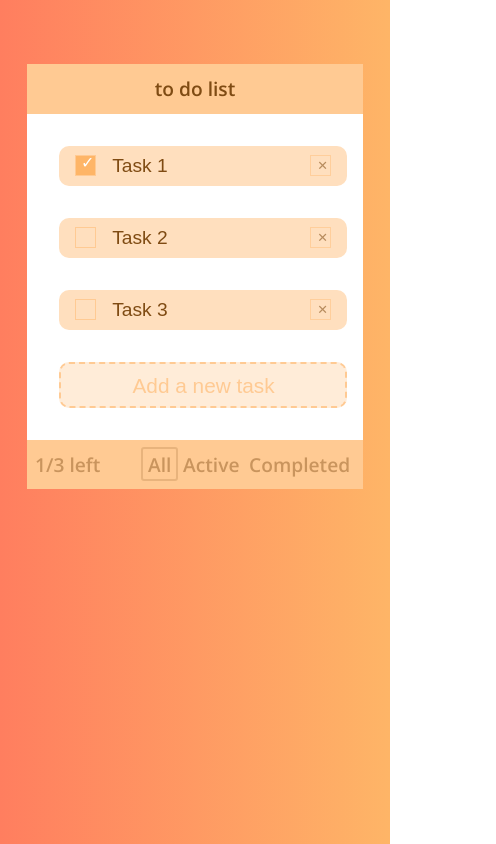
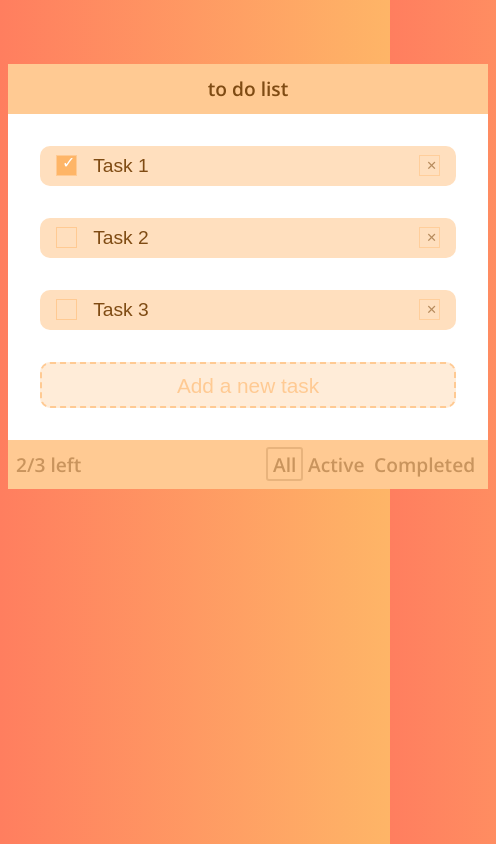
Before and after one commit to ViacheslavChuvalkiy/WebDad-project-3-Vue, a Vue app: page / in a window 390 px wide. Shown: the whole page, 496 px wide, since content can reach past the window. Built offline with nearby package versions, Linux system fonts and the light colour scheme.

Commit message:
Vuex was connected to App, remain to realized the filter function

```diff
--- a/package.json
+++ b/package.json
@@ -9,7 +9,8 @@
   },
   "dependencies": {
     "core-js": "^3.6.5",
-    "vue": "^2.6.11"
+    "vue": "^2.6.11",
+    "vuex": "^3.6.2"
   },
   "devDependencies": {
     "@vue/cli-plugin-babel": "~4.5.0",
--- a/src/components/ToDoList.vue
+++ b/src/components/ToDoList.vue
@@ -5,106 +5,30 @@
       <h2> to do list</h2>
     </div>
     <div :class="$style.block">
-      <ToDolistItem :toDoList="taskFilter" @deleteItem="onDeleteItem" @changeStatus="onChangeStatus"/>
-      <ToDolistNewTask @addNewTask="onAddNewTask"/>
+      <ToDolistItem />
+      <ToDolistNewTask/>
     </div>
-    <ToDolistFooter :tasks="taskInfo" @selectOption="onSelectOptions"/>
+    <ToDolistFooter :selectOption = "onSelectOption"/>
   </div>
 </template>
 
 <script>
+
   import ToDolistItem from "./ToDolistItem";
   import ToDolistNewTask from "./ToDolistNewTask";
   import ToDolistFooter from "./ToDolistFooter";
 
   export default {
+
     components: {
       ToDolistItem,
       ToDolistNewTask,
       ToDolistFooter,
     },
     methods: {
-      onDeleteItem(id) {
-        this.$delete(this.todoList, id);
-      },
-      onChangeStatus(id) {
-        this.todoList[id].status = this.todoList[id].status === "done" ? "active" : "done";
-      },
-      onAddNewTask(value) {
-        let lastId = Number(Object.keys(this.todoList)[Object.keys(this.todoList).length - 1]);
+      onSelectOption(){
 
-        if (!lastId) {
-          lastId = 0;
-        }
-        const newTask = {
-          text: value,
-          status: 'active',
-          id: String(lastId + 1)
-        };
-
-        this.$set(this.todoList, newTask.id, newTask);
-      },
-      onSelectOptions(value) {
-        this.filter_status = value;
       }
-    },
-    data: () => ({
-      todoList: {
-        1: {
-          text: 'Task 1',
-          status: 'done',
-          id: '1'
-        },
-        2: {
-          text: 'Task 2',
-          status: 'active',
-          id: '2'
-        },
-        3: {
-          text: 'Task 3',
-          status: 'active',
-          id: '3'
-        }
-      },
-      filter_status: 'all'
-    }),
-    computed: {
-      taskInfo() {
-        return {
-          count: Object.values(this.todoList).reduce((acc) => acc + 1, 0),
-          active: Object.values(this.todoList).reduce((acc, item) => item.status === "done" ? acc + 1 : acc, 0)
-        }
-      },
-      taskFilter() {
-        let filterStatus = this.filter_status;
-        let newObj = {};
-
-        if (filterStatus === 'all') {
-          newObj = this.todoList;
-        }
-
-        for (let prop in this.todoList) {
-
-          let tempTask = this.todoList[prop];
-          let task_count = Object.keys(newObj).length;
-
-          switch (filterStatus) {
-
-            case "active":
-              if (tempTask.status === 'active') {
-                newObj[task_count + 1] = tempTask;
-              }
-              break;
-
-            case "completed":
-              if (tempTask.status === 'done') {
-                newObj[task_count + 1] = tempTask;
-              }
-              break;
-          }
-        }
-        return newObj;
-      },
     }
   }
 </script>
@@ -112,7 +36,7 @@
 <style lang="scss" module>
   @import 'src/assets/styles/vars.scss';
   .container {
-    max-width: 35rem;
+    min-width: 30rem;
     height: auto;
     margin: 0 auto;
     padding: 6rem 1rem 1rem 1rem;
@@ -131,7 +55,6 @@
     }
 
     .title {
-      max-width: 35rem;
       min-height: 3.1rem;
       text-align: center;
       background: $color_bg_brown;
@@ -204,14 +127,11 @@
 
   @media (max-width: 500px) {
     .container {
-      max-width: 21rem;
+      max-width: 20rem;
       .title {
-        max-width: 21rem;
         padding: 0;
       }
-
     }
   }
 
-
 </style>
--- a/src/components/ToDoTask.vue
+++ b/src/components/ToDoTask.vue
@@ -2,7 +2,7 @@
   <label :class="$style.task">
     <input
             type="checkbox"
-            :checked="ToDoTask.status === 'done'"
+            :checked="ToDoTask.status === 'completed'"
             @change="changeStatus(ToDoTask.id)"
     >
     <span :class="$style.itemStatus"></span>
@@ -10,6 +10,9 @@
 </template>
 
 <script>
+
+  import {mapActions} from 'vuex';
+
   export default {
     props: {
       ToDoTask: {
@@ -18,8 +21,9 @@
       }
     },
     methods: {
+      ...mapActions('tasks', ['changeStatusTask']),
       changeStatus(id) {
-        this.$emit("changeStatus", id);
+        this.changeStatusTask(id);
       }
     }
   }
--- a/src/components/ToDolistFooter.vue
+++ b/src/components/ToDolistFooter.vue
@@ -1,24 +1,23 @@
 <template>
   <div :class="$style.footer">
     <div :class="$style.info">
-      <p>{{tasks.active}}/{{tasks.count}} left</p>
+      <p>{{countActiveTask}}/{{countTask}} left</p>
     </div>
     <ToDoFilterBlock @selectOption="onSelectFilter"/>
   </div>
 </template>
 
 <script>
+
   import ToDoFilterBlock from "./ToDoFilterBlock";
+  import {mapGetters} from 'vuex';
 
   export default {
     components: {
       ToDoFilterBlock
     },
-    props: {
-      tasks: {
-        type: Object,
-        default: () => ({})
-      },
+    computed: {
+      ...mapGetters("tasks", ["countTask", "countActiveTask"]),
     },
     methods: {
       onSelectFilter(status) {
@@ -35,7 +34,6 @@
   .footer {
     display: flex;
     justify-content: space-between;
-    max-width: 35rem;
     min-height: 3.1rem;
     padding: 0 2rem;
     font-size: 1.2rem;
@@ -56,7 +54,6 @@
 
   @media (max-width: 450px) {
     .footer {
-        max-width: 25rem;
         padding: 0 0.5rem;
     }
   }
--- a/src/components/ToDolistItem.vue
+++ b/src/components/ToDolistItem.vue
@@ -1,7 +1,7 @@
 <template>
   <div>
     <template v-if="!isEmpty">
-      <div :class="$style.listItem" v-for="(task) in toDoList" :key="task.id">
+      <div :class="$style.listItem" v-for="(task) in listTasks" :key="task.id">
         <ToDoTask :ToDoTask = "task" />
         <p>{{task.text}}</p>
         <button :class="$style.btn" @click="deleteItem(task.id)"></button>
@@ -14,25 +14,36 @@
 </template>
 
 <script>
+
   import ToDoTask from "./ToDoTask";
+  import {mapGetters,mapActions} from 'vuex';
+
   export default {
-    props: {
-      toDoList: {
-        type: Object,
-        default: () => ({})
-      }
-    },
+
     components: {
-      ToDoTask,
+     ToDoTask,
     },
     computed: {
+      ...mapGetters("tasks",["listTasks"]),
+      ...mapGetters("filter",["getActiveFilter"]),
       isEmpty() {
-        return !Object.keys(this.toDoList).length;
+        return !Object.values(this.listTasks).length;
       }
     },
     methods: {
+      ...mapActions('tasks', ['delTask']),
       deleteItem(id) {
-        this.$emit("deleteItem", id);
+        this.delTask(id);
+      },
+      filteredTaskList() {
+
+        console.log(this.getActiveFilter)
+        if(this.getActiveFilter === 'all'){
+         return this.listTasks;
+        }
+        else{
+          return Object.values(this.listTasks).filter( item => {item.status === this.getActiveFilter})
+        }
       }
     }
   }
@@ -46,7 +57,6 @@
     flex-direction: row;
     justify-content: space-between;
     align-items: center;
-    min-width: 30rem;
     min-height: 3.1rem;
     margin: 0 2rem 2rem 2rem;
     text-align: center;
@@ -102,7 +112,6 @@
     flex-direction: row;
     justify-content: space-between;
     align-items: center;
-    max-width: 30rem;
     min-height: 3.1rem;
     margin: 0 auto 0.5rem auto;
     text-align: center;
@@ -117,14 +126,7 @@
 
   @media (max-width: 930px) {
     .listItem, .listEmpty{
-      min-width: 25rem;
       min-height: 2.5rem;
-    }
-  }
-
-  @media (max-width: 820px) {
-    .listItem, .listEmpty{
-      min-width: 20rem;
     }
   }
 
@@ -140,13 +142,6 @@
         font-size: 0.8rem;
       }
     }
-
-  }
-
-  @media (max-width: 500px) {
-    .listItem, .listEmpty{
-      min-width: 18rem;
-    }
   }
 
 </style>
--- a/src/components/ToDolistNewTask.vue
+++ b/src/components/ToDolistNewTask.vue
@@ -3,23 +3,25 @@
     <input
             type="text"
             placeholder="Add a new task"
-            v-model="task_value.value"
-            @keypress.enter="addNewTask"
+            v-model="value"
+            @keypress.enter="addTask"
     >
   </div>
 </template>
 
 <script>
+
+  import {mapActions} from 'vuex'
+
   export default {
     data: () => ({
-      task_value: {
         value: ''
-      },
     }),
     methods: {
-      addNewTask() {
-        this.$emit("addNewTask", this.task_value.value);
-        this.task_value.value = '';
+      ...mapActions('tasks', ['addNewTask']),
+      addTask() {
+        this.addNewTask(this.value);
+        this.value = '';
       }
     }
   }
@@ -29,8 +31,7 @@
   @import 'src/assets/styles/vars.scss';
 
   .newTask {
-    max-width: 30rem;
-    min-height: 3.1rem;
+    min-height: 2.6rem;
     margin: 2rem 2rem 0 2rem;
     text-align: center;
     background: $color_bg_light_brown;
@@ -39,7 +40,7 @@
 
     & input {
       width: 99%;
-      min-height: 3.1rem;
+      min-height: 2.6rem;
       margin: 0;
       font-size: 1.5rem;
       color: $color_text;
@@ -60,29 +61,12 @@
 
   @media (max-width: 930px) {
     .newTask{
-      max-width: 25rem;
       min-height: 2.5rem;
-      margin: 2rem 1rem 0 2rem;
+      margin: 2rem 2rem 0 2rem;
 
       & input{
-        max-width: 25rem;
         min-height: 2.5rem;
       }
-
-    }
-  }
-
-  @media (max-width: 820px) {
-    .newTask{
-      max-width: 20rem;
-
-    }
-
-  }
-
-  @media (max-width: 500px) {
-    .newTask {
-      max-width: 18rem;
     }
   }
 
--- a/src/main.js
+++ b/src/main.js
@@ -1,8 +1,10 @@
 import Vue from 'vue'
+import store from './store'
 import App from './App.vue'
 
 Vue.config.productionTip = false
 
 new Vue({
+  store,
   render: h => h(App),
 }).$mount('#app')
--- /dev/null
+++ b/src/store/index.js
@@ -0,0 +1,16 @@
+import Vue from 'vue'
+import Vuex from 'vuex'
+import tasks from './modules/tasks'
+import filter from './modules/filter'
+
+Vue.use(Vuex);
+
+export default new Vuex.Store({
+  state:{},
+  mutations:{},
+  actions:{},
+  modules:{
+    tasks,
+    filter
+  }
+})
--- /dev/null
+++ b/src/store/modules/filter.js
@@ -0,0 +1,59 @@
+import vue from "vue";
+
+const filterStore = {
+  namespaced:true,
+  state:{
+    filters : {
+      1: {
+        text: 'All',
+        value: 'all',
+        isChecked: true,
+        id: '1'
+      },
+      2: {
+        text: 'Active',
+        value: 'active',
+        isChecked: false,
+        id: '2'
+      },
+      3: {
+        text: 'Completed',
+        value: 'completed',
+        isChecked: false,
+        id: '3'
+      }
+    },
+    activeFilter : {
+      active: 'all'
+      }
+  },
+  getters:{
+    filterList: ({filters}) =>  filters,
+    getActiveFilter : ({activeFilter}) => activeFilter,
+  },
+  mutations:{
+    CHANGE_ACTIVE_FILTER(state,id){
+      let actFilter = state.activeFilter[0];
+      actFilter.active = state.filters[id].value;
+
+      vue.set(state.activeFilter,0, actFilter);
+    },
+    CHANGE_FILTER(state,id){
+
+      if(!state.filters[id].isChecked){
+        state.filters[id].isChecked = true;
+      }
+      vue.set(state.filters,id,state.filters[id]);
+    }
+  },
+  actions:{
+    changeFilter({commit},id){
+      commit('CHANGE_FILTER',id);
+    },
+    changeActiveFilter({commit},id){
+      commit('CHANGE_ACTIVE_FILTER',id);
+    },
+  }
+};
+
+export default filterStore;
--- /dev/null
+++ b/src/store/modules/tasks.js
@@ -0,0 +1,71 @@
+import vue from 'vue'
+
+const tasksStore = {
+  namespaced: true,
+  state:{
+    tasksList : {
+      1: {
+        text: 'Task 1',
+        status: 'completed',
+        id: '1'
+      },
+      2: {
+        text: 'Task 2',
+        status: 'active',
+        id: '2'
+      },
+      3: {
+        text: 'Task 3',
+        status: 'active',
+        id: '3'
+      },
+    }
+  },
+  getters:{
+    listTasks: ({tasksList}) =>
+      tasksList,
+    countTask : ({tasksList}) =>
+      Object.values(tasksList).length,
+    countActiveTask : ({tasksList}) =>
+      Object.values(tasksList).filter((item) => item.status === 'active').length
+  },
+  mutations:{
+    ADD_Task(state,task){
+      vue.set(state.tasksList,task.id,task);
+    },
+    DEL_Task(state,id){
+      vue.delete(state.tasksList,id);
+    },
+    CHANGE_STATUS_Task(state,task){
+      vue.set(state.tasksList,task.id,task);
+    }
+  },
+  actions:{
+    addNewTask({commit,state}, task) {
+
+      let lastId = Number(Object.keys(state.tasksList)[Object.keys(state.tasksList).length - 1]);
+
+      if (!lastId) {
+        lastId = 0;
+      }
+      const newTask = {
+        text: task,
+        status: 'active',
+        id: String(lastId + 1)
+      };
+
+      commit('ADD_Task',newTask);
+
+    },
+    delTask({commit},id){
+      commit('DEL_Task',id);
+    },
+    changeStatusTask({commit,state}, id) {
+      let task = state.tasksList[id];
+      task.status = task.status === 'completed' ? 'active' : 'completed';
+      commit('CHANGE_STATUS_Task',task);
+    },
+  }
+};
+
+export default tasksStore;
```
Also changed, not shown: src/components/ToDoFilter.vue (+11 -5 lines), src/components/ToDoFilterBlock.vue (+8 -24 lines), 1 other file (tests, documents, lock files or other folders).
